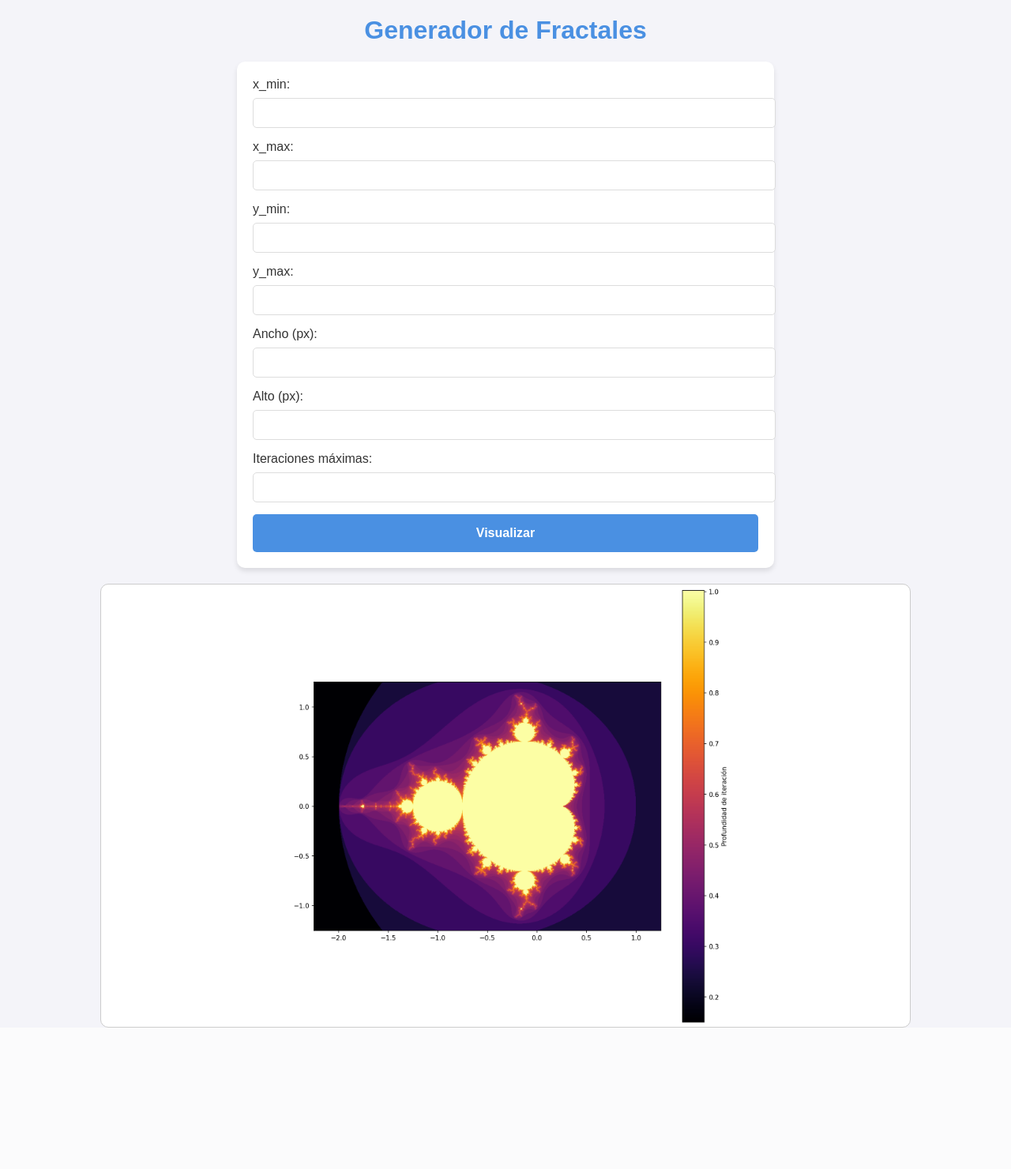
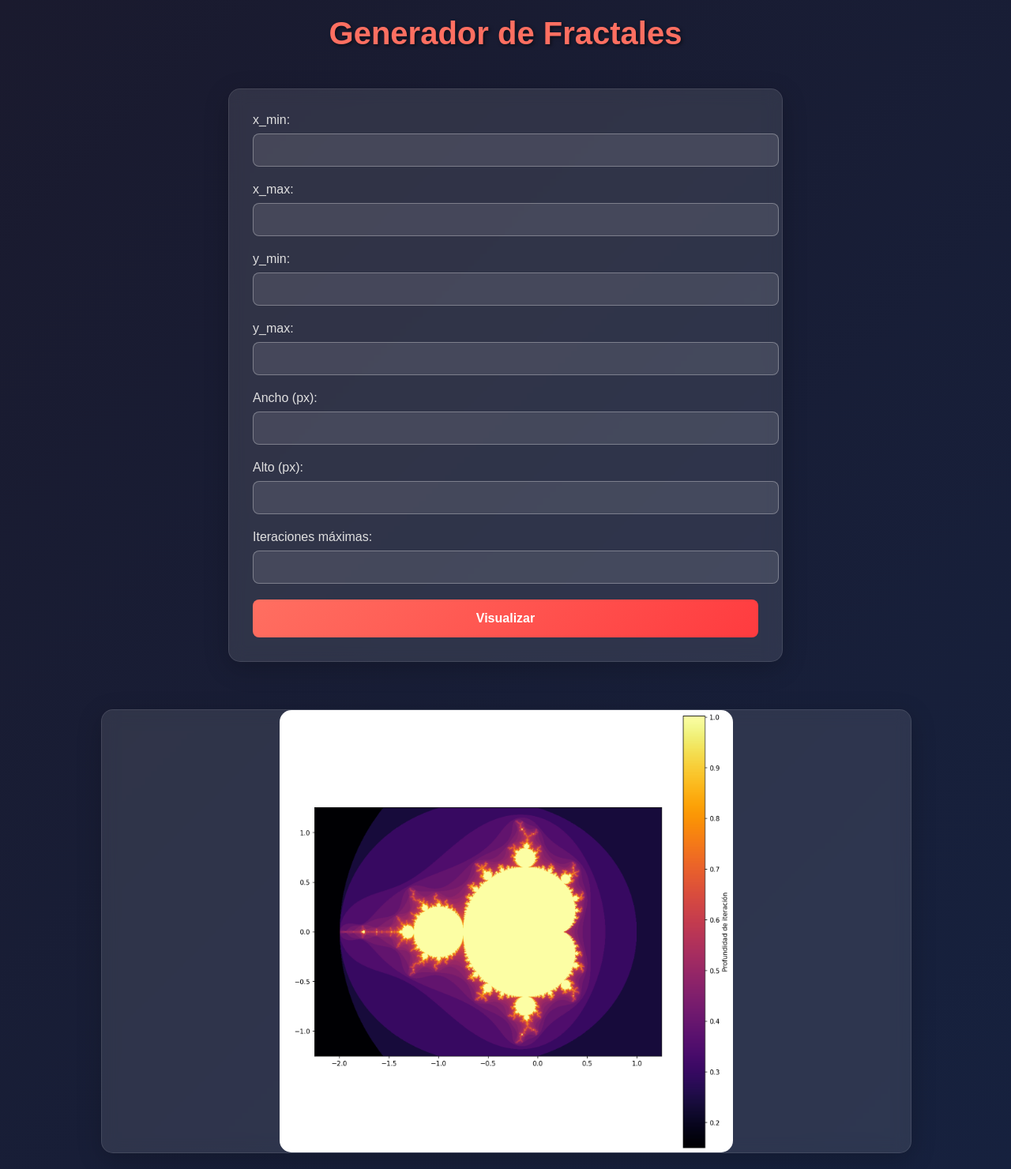
Before and after one commit to andresit02/PROYECTO-METODOS-NUMERICOS-II-BIMESTRE, a FastAPI app: page / in a window 1280 px wide. Shown: the whole page at 79% size. Before the commit the page ends 1301 px from the top, so only its background shows below. Run offline with FastAPI, Linux system fonts and the light colour scheme.

Commit message:
Cambios en index.html

```diff
--- a/static/templates/index.html
+++ b/static/templates/index.html
@@ -6,82 +6,124 @@
     <title>Generador de Fractales</title>
     <style>
         body {
-            font-family: Arial, sans-serif;
-            background-color: #f4f4f9;
-            color: #333;
+            font-family: 'Arial', sans-serif;
+            background: linear-gradient(135deg, #1a1a2e, #16213e);
+            color: #e0e0e0;
             margin: 0;
             padding: 0;
+            display: flex;
+            flex-direction: column;
+            align-items: center;
+            justify-content: center;
+            min-height: 100vh;
         }
 
         h1 {
             text-align: center;
             margin-top: 20px;
-            color: #4A90E2;
+            font-size: 2.5rem;
+            color: #ff6f61;
+            text-shadow: 2px 2px 4px rgba(0, 0, 0, 0.5);
         }
 
         form {
             width: 50%;
             margin: 20px auto;
-            padding: 20px;
-            background-color: #ffffff;
-            border-radius: 10px;
-            box-shadow: 0 4px 6px rgba(0, 0, 0, 0.1);
+            padding: 30px;
+            background: rgba(255, 255, 255, 0.1);
+            border-radius: 15px;
+            box-shadow: 0 8px 32px rgba(0, 0, 0, 0.2);
+            backdrop-filter: blur(10px);
+            border: 1px solid rgba(255, 255, 255, 0.1);
         }
 
         label {
             display: block;
             font-size: 16px;
             margin-bottom: 8px;
-            color: #333;
+            color: #e0e0e0;
         }
 
         input[type="number"] {
             width: 100%;
-            padding: 10px;
-            margin-bottom: 15px;
-            border: 1px solid #ddd;
-            border-radius: 5px;
+            padding: 12px;
+            margin-bottom: 20px;
+            border: 1px solid rgba(255, 255, 255, 0.3);
+            border-radius: 8px;
             font-size: 14px;
+            background: rgba(255, 255, 255, 0.1);
+            color: #e0e0e0;
+            transition: border-color 0.3s, background 0.3s;
+        }
+
+        input[type="number"]:focus {
+            border-color: #ff6f61;
+            background: rgba(255, 255, 255, 0.2);
+            outline: none;
         }
 
         button {
             width: 100%;
             padding: 15px;
-            background-color: #4A90E2;
+            background: linear-gradient(135deg, #ff6f61, #ff3b3f);
             color: white;
             font-size: 16px;
             font-weight: bold;
             border: none;
-            border-radius: 5px;
+            border-radius: 8px;
             cursor: pointer;
-            transition: background-color 0.3s;
+            transition: background 0.3s, transform 0.3s;
         }
 
         button:hover {
-            background-color: #357ABD;
+            background: linear-gradient(135deg, #ff3b3f, #ff6f61);
+            transform: translateY(-2px);
         }
 
         .container {
             text-align: center;
+            width: 80%;
+            margin: 20px auto;
         }
 
         #image-container {
             display: flex;
             justify-content: center;
             margin-top: 20px;
-            overflow: hidden; /* Restringe el área visible */
-            width: 80%;
+            overflow: hidden;
+            width: 100%;
             height: 70vh;
-            margin: auto;
-            border: 1px solid #ccc;
-            border-radius: 10px;
-            background-color: #ffffff;
+            border-radius: 15px;
+            background: rgba(255, 255, 255, 0.1);
+            box-shadow: 0 8px 32px rgba(0, 0, 0, 0.2);
+            backdrop-filter: blur(10px);
+            border: 1px solid rgba(255, 255, 255, 0.1);
         }
 
         #fractal {
             max-width: 100%;
             max-height: 100%;
             cursor: grab;
+            border-radius: 15px;
+        }
+
+        /* Estilos adicionales para el scrollbar */
+        ::-webkit-scrollbar {
+            width: 10px;
+        }
+
+        ::-webkit-scrollbar-track {
+            background: rgba(255, 255, 255, 0.1);
+            border-radius: 10px;
+        }
+
+        ::-webkit-scrollbar-thumb {
+            background: linear-gradient(135deg, #ff6f61, #ff3b3f);
+            border-radius: 10px;
+        }
+
+        ::-webkit-scrollbar-thumb:hover {
+            background: linear-gradient(135deg, #ff3b3f, #ff6f61);
         }
     </style>
 </head>
@@ -122,62 +164,52 @@
         const fractalImage = document.getElementById("fractal");
         const imageContainer = document.getElementById("image-container");
 
-        let scale = 1; // Escala inicial
-        let translateX = 0; // Desplazamiento horizontal
-        let translateY = 0; // Desplazamiento vertical
-        let isDragging = false; // Estado de arrastre
-        let cursorState = "grab"; // Estado inicial del cursor (grab)
+        let scale = 1;
+        let translateX = 0;
+        let translateY = 0;
+        let isDragging = false;
+        let cursorState = "grab";
 
-        // Ajustar la escala con scroll
         fractalImage.addEventListener("wheel", (event) => {
             event.preventDefault();
 
-            const zoomSpeed = 0.05; // Velocidad de zoom
+            const zoomSpeed = 0.05;
             const rect = fractalImage.getBoundingClientRect();
 
-            // Calcular el punto del zoom en relación con el mouse
             const mouseX = event.clientX - rect.left;
             const mouseY = event.clientY - rect.top;
             const zoomIn = event.deltaY < 0;
 
-            // Calcular la nueva escala
             const prevScale = scale;
             scale = zoomIn ? scale * (1 + zoomSpeed) : scale / (1 + zoomSpeed);
-
-            // Mantener el zoom fluido y no permitir que sea menor que 1
             scale = Math.max(1, scale);
 
-            // Ajustar la posición para mantener el punto central del zoom
             translateX -= (mouseX - translateX) * (scale / prevScale - 1);
             translateY -= (mouseY - translateY) * (scale / prevScale - 1);
 
-            // Restringir el desplazamiento de la imagen para que no se salga del área visible
             const maxTranslateX = (scale - 1) * fractalImage.width / 2;
             const maxTranslateY = (scale - 1) * fractalImage.height / 2;
 
             translateX = Math.min(Math.max(translateX, -maxTranslateX), maxTranslateX);
             translateY = Math.min(Math.max(translateY, -maxTranslateY), maxTranslateY);
 
-            // Aplicar la transformación
             fractalImage.style.transform = `translate(${translateX}px, ${translateY}px) scale(${scale})`;
         });
 
-        // Manejo de arrastre (pan)
         let lastX = 0;
         let lastY = 0;
 
         fractalImage.addEventListener("mousedown", (event) => {
-            // Alternar el estado del cursor con cada clic
             if (cursorState === "grab") {
                 cursorState = "grabbing";
                 isDragging = true;
                 lastX = event.clientX;
                 lastY = event.clientY;
-                fractalImage.style.cursor = "grabbing"; // Cambia a "grabbing"
+                fractalImage.style.cursor = "grabbing";
             } else {
                 cursorState = "grab";
                 isDragging = false;
-                fractalImage.style.cursor = "grab"; // Cambia a "grab"
+                fractalImage.style.cursor = "grab";
             }
         });
 
@@ -189,7 +221,6 @@
                 translateX += dx;
                 translateY += dy;
 
-                // Restringir el movimiento para que la imagen no se salga del contenedor
                 const maxTranslateX = (scale - 1) * fractalImage.width / 2;
                 const maxTranslateY = (scale - 1) * fractalImage.height / 2;
 
@@ -206,14 +237,14 @@
         window.addEventListener("mouseup", () => {
             if (cursorState === "grabbing") {
                 isDragging = false;
-                fractalImage.style.cursor = "grab"; // Cambia a "grab" cuando sueltas el click
+                fractalImage.style.cursor = "grab";
             }
         });
 
         fractalImage.addEventListener("mouseleave", () => {
             if (isDragging && cursorState === "grabbing") {
                 isDragging = false;
-                fractalImage.style.cursor = "grab"; // Cambia a "grab" si el ratón sale del área de la imagen
+                fractalImage.style.cursor = "grab";
             }
         });
     </script>
```
